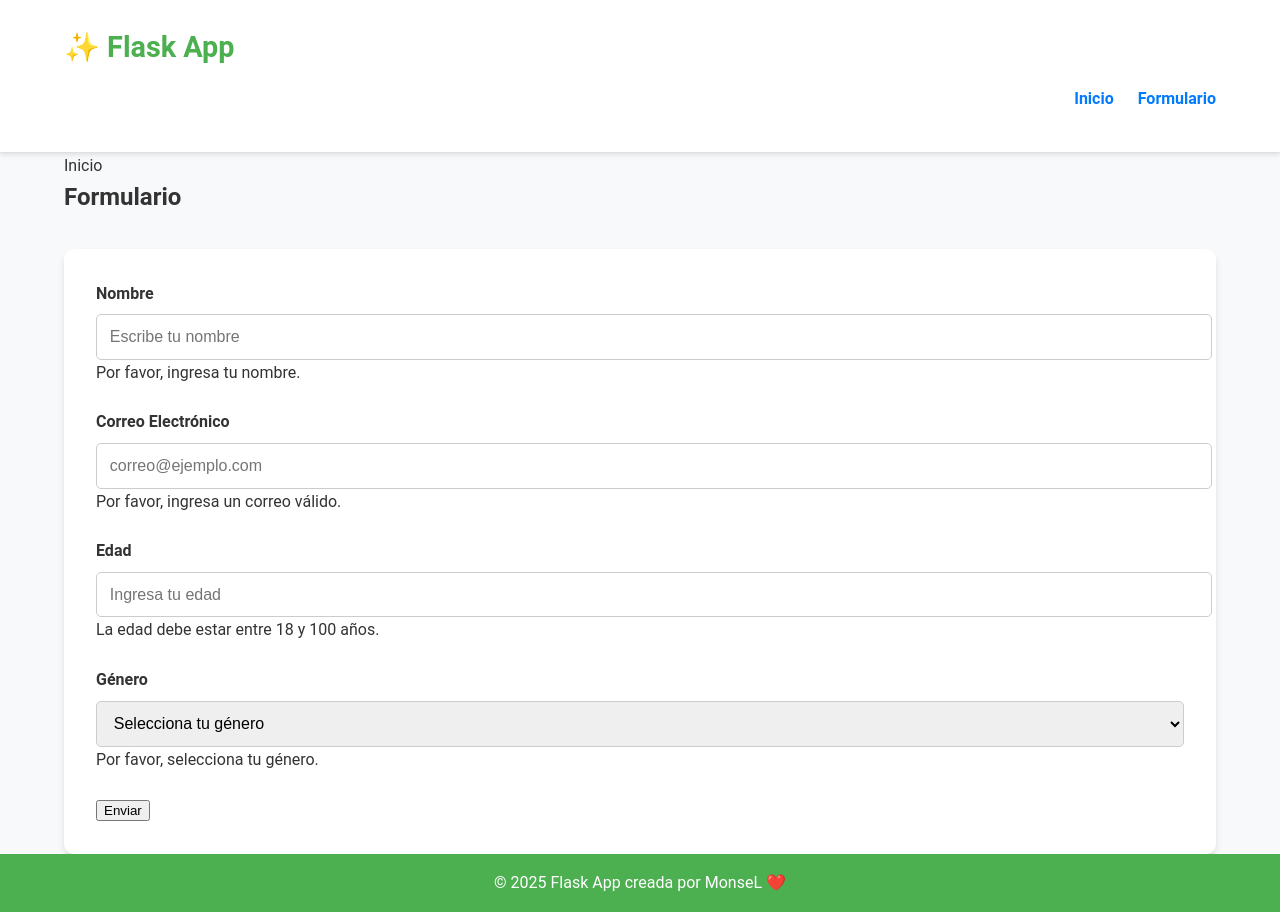
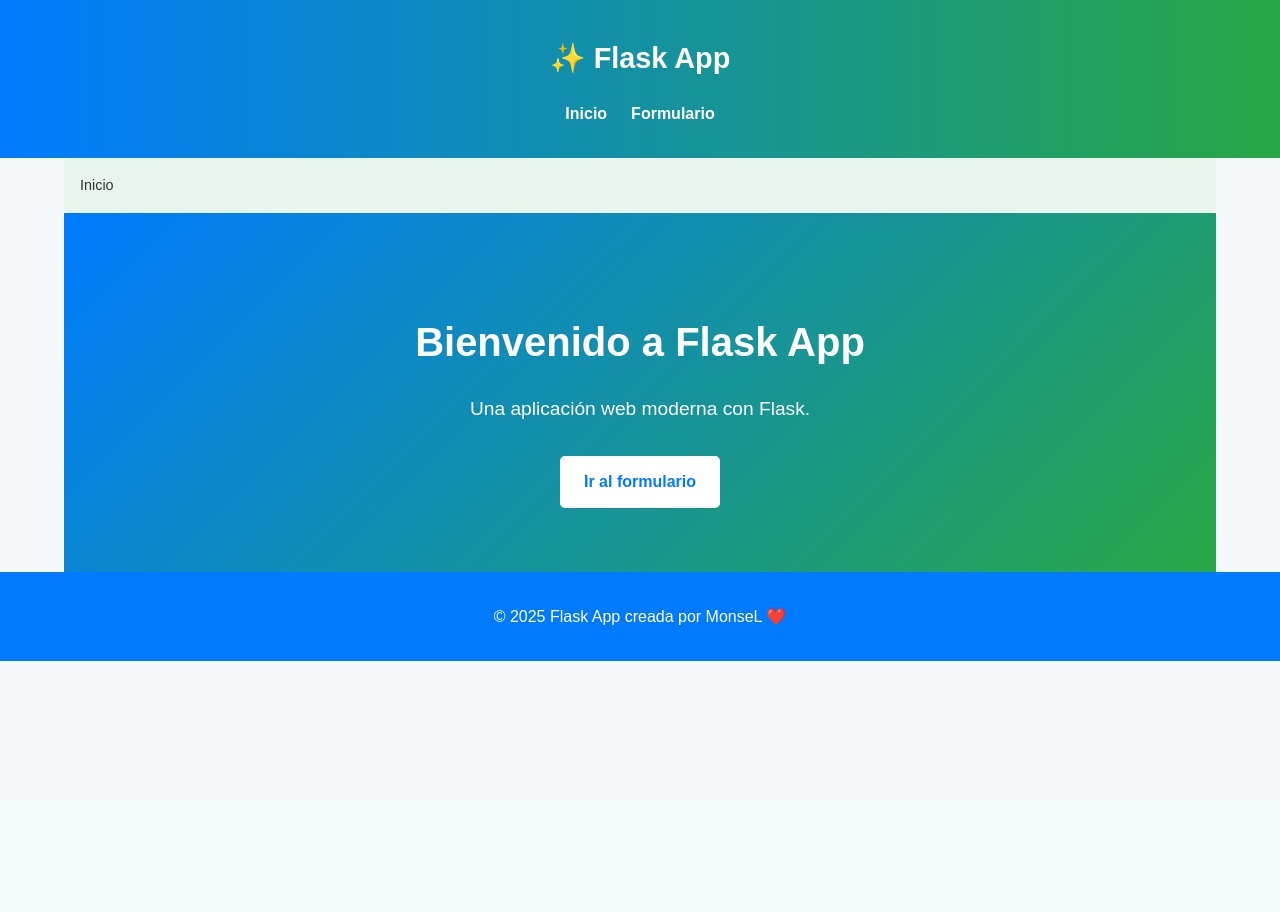
Before and after one commit to MonseLopez/Flask-app, a Flask app: page / in a window 1280 px wide. After the commit the page ends 661 px from the top, so only its background shows below. Run offline with Flask 3, Linux system fonts and the light colour scheme.

Commit message:
Primera versión de mi Flask App

```diff
--- a/app.py
+++ b/app.py
@@ -4,20 +4,23 @@ app = Flask(__name__)
 
 @app.route('/')
 def index():
+    return render_template('index.html')
+
+@app.route('/form', methods=['GET', 'POST'])
+def form():
+    if request.method == 'POST':
+        name = request.form.get('name')
+        email = request.form.get('email')
+        birthdate = request.form.get('birthdate')
+        gender = request.form.get('gender')
+
+        # Validación: Si falta algún campo, redirige a error 400
+        if not name or not email or not birthdate or not gender:
+            return render_template("400.html"), 400  # Retorna código de error 400 (Bad Request)
+
+        return render_template("success.html", name=name)
+
     return render_template('form.html')
-
-@app.route('/form', methods=['POST'])
-def form():
-    name = request.form.get('name')
-    email = request.form.get('email')
-    birthdate = request.form.get('birthdate')
-    gender = request.form.get('gender')
-
-    # Validación: Si falta algún campo, redirige a error 400
-    if not name or not email or not birthdate or not gender:
-        return render_template("400.html"), 400  # Retorna código de error 400 (Bad Request)
-
-    return render_template("success.html", name=name)
 
 @app.errorhandler(400)
 def bad_request_error(error):
--- a/static/css/styles.css
+++ b/static/css/styles.css
@@ -1,19 +1,14 @@
-/* Tipografía y reset */
+/* General */
 body {
-    font-family: 'Roboto', sans-serif;
+    font-family: 'Poppins', sans-serif;
     margin: 0;
     padding: 0;
-    color: #333333;
-    background-color: #f8f9fa;
+    color: #333;
+    background-color: #f4f8fb;
     line-height: 1.6;
 }
 
-h1, h2, p {
-    margin: 0;
-    padding: 0;
-}
-
-/* Estructura */
+/* Contenedor principal */
 .container {
     width: 90%;
     max-width: 1200px;
@@ -22,51 +17,48 @@ h1, h2, p {
 
 /* Header */
 .header {
-    background-color: #ffffff;
-    padding: 1.5rem 0;
-    border-bottom: 1px solid #e0e0e0;
-    box-shadow: 0 2px 5px rgba(0, 0, 0, 0.1);
+    background: linear-gradient(90deg, #007BFF, #28A745);
+    padding: 1rem 0;
+    color: white;
+    text-align: center;
 }
 
 .header .logo {
     font-size: 1.8rem;
     font-weight: bold;
-    color: #4CAF50;
 }
 
+/* Navegación */
 .nav ul {
     display: flex;
-    justify-content: flex-end;
+    justify-content: center;
     list-style: none;
     gap: 1.5rem;
+    padding: 0;
 }
 
 .nav ul li a {
     text-decoration: none;
-    color: #007BFF;
+    color: white;
     font-weight: bold;
     transition: color 0.3s ease;
 }
 
 .nav ul li a:hover {
-    color: #0056b3;
+    text-decoration: underline;
 }
 
 /* Hero */
 .hero {
     text-align: center;
     padding: 4rem 0;
-    background: linear-gradient(135deg, #4CAF50, #007BFF);
+    background: linear-gradient(135deg, #007BFF, #28A745);
     color: white;
 }
 
 .hero h1 {
     font-size: 2.5rem;
     margin-bottom: 1rem;
-}
-
-.hero h1 span {
-    color: #FF6F61;
 }
 
 .hero p {
@@ -76,7 +68,7 @@ h1, h2, p {
 
 .hero .btn {
     padding: 0.8rem 1.5rem;
-    background-color: #ffffff;
+    background-color: white;
     color: #007BFF;
     text-decoration: none;
     font-weight: bold;
@@ -89,12 +81,12 @@ h1, h2, p {
     color: white;
 }
 
-/* Footer */
-.footer {
-    background-color: #4CAF50;
-    color: white;
-    padding: 1rem 0;
-    text-align: center;
+/* Breadcrumbs */
+.breadcrumbs {
+    background: #e9f5ec;
+    padding: 1rem;
+    border-radius: 5px;
+    font-size: 0.9rem;
 }
 
 /* Formulario */
@@ -106,6 +98,11 @@ h1, h2, p {
     margin-top: 2rem;
 }
 
+.form h2 {
+    color: #007BFF;
+    text-align: center;
+}
+
 .form-group {
     margin-bottom: 1.5rem;
 }
@@ -114,7 +111,7 @@ h1, h2, p {
     display: block;
     margin-bottom: 0.5rem;
     font-weight: bold;
-    color: #333333;
+    color: #333;
 }
 
 .form-group input,
@@ -148,7 +145,7 @@ h1, h2, p {
 }
 
 .btn-submit {
-    background-color: #4CAF50;
+    background-color: #28A745;
     color: white;
     font-size: 1rem;
     border: none;
@@ -156,18 +153,13 @@ h1, h2, p {
 }
 
 .btn-submit:hover {
-    background-color: #388E3C;
+    background-color: #1e7e34;
 }
 
-/* Responsive */
-@media (max-width: 768px) {
-    .nav ul {
-        flex-direction: column;
-        gap: 1rem;
-        text-align: center;
-    }
-
-    .hero h1 {
-        font-size: 2rem;
-    }
+/* Footer */
+.footer {
+    background-color: #007BFF;
+    color: white;
+    padding: 1rem 0;
+    text-align: center;
 }
--- a/static/js/script.js
+++ b/static/js/script.js
@@ -1,8 +1,13 @@
-document.getElementById("advancedForm").addEventListener("submit", function (e) {
-    const age = document.getElementById("age").value;
+function validarFormulario() {
+    let name = document.getElementById("name").value.trim();
+    let email = document.getElementById("email").value.trim();
+    let birthdate = document.getElementById("birthdate").value.trim();
+    let gender = document.getElementById("gender").value.trim();
 
-    if (age < 18 || age > 100) {
-        e.preventDefault();
-        alert("Por favor, ingresa una edad válida (18-100 años).");
+    if (!name || !email || !birthdate || !gender) {
+        alert("Todos los campos son obligatorios.");
+        return false;
     }
-});
+
+    return true;
+}
--- a/templates/base.html
+++ b/templates/base.html
@@ -24,21 +24,12 @@
         <div class="breadcrumbs">
             {% block breadcrumbs %}Inicio{% endblock %}
         </div>
-        {% with messages = get_flashed_messages() %}
-        {% if messages %}
-        <div class="flash-messages">
-            {% for message in messages %}
-            <div class="alert">{{ message }}</div>
-            {% endfor %}
-        </div>
-        {% endif %}
-        {% endwith %}
         {% block content %}{% endblock %}
     </main>
 
     <footer class="footer">
         <div class="container">
-            <p>© 2025 Flask App creada por MonseL ❤️ </p>
+            <p>© 2025 Flask App creada por MonseL ❤️</p>
         </div>
     </footer>
 </body>
--- a/templates/form.html
+++ b/templates/form.html
@@ -2,34 +2,38 @@
 
 {% block title %}Formulario{% endblock %}
 
+{% block breadcrumbs %}Inicio > Formulario{% endblock %}
+
 {% block content %}
-<h2 class="form-title">Formulario</h2>
-<form id="form" class="form" method="POST" action="{{ url_for('form') }}">
+    <div class="form">
+        <h2>Registro</h2>
+        <form action="{{ url_for('form') }}" method="POST">
             <div class="form-group">
-        <label for="name">Nombre</label>
-        <input type="text" id="name" name="name" placeholder="Escribe tu nombre" required>
-        <span class="error-message">Por favor, ingresa tu nombre.</span>
+                <label for="name">Nombre:</label>
+                <input type="text" id="name" name="name" required>
             </div>
+
             <div class="form-group">
-        <label for="email">Correo Electrónico</label>
-        <input type="email" id="email" name="email" placeholder="correo@ejemplo.com" required>
-        <span class="error-message">Por favor, ingresa un correo válido.</span>
+                <label for="email">Correo Electrónico:</label>
+                <input type="email" id="email" name="email" required>
             </div>
+
             <div class="form-group">
-        <label for="age">Edad</label>
-        <input type="number" id="age" name="age" placeholder="Ingresa tu edad" min="18" max="100" required>
-        <span class="error-message">La edad debe estar entre 18 y 100 años.</span>
+                <label for="birthdate">Fecha de Nacimiento:</label>
+                <input type="date" id="birthdate" name="birthdate" required>
             </div>
+
             <div class="form-group">
-        <label for="gender">Género</label>
+                <label for="gender">Género:</label>
                 <select id="gender" name="gender" required>
-            <option value="">Selecciona tu género</option>
+                    <option value="">Seleccionar</option>
                     <option value="male">Masculino</option>
                     <option value="female">Femenino</option>
                     <option value="other">Otro</option>
                 </select>
-        <span class="error-message">Por favor, selecciona tu género.</span>
             </div>
-    <button type="submit" class="button">Enviar</button>
+
+            <button type="submit" class="btn btn-submit">Enviar</button>
         </form>
+    </div>
 {% endblock %}
--- a/templates/index.html
+++ b/templates/index.html
@@ -2,12 +2,12 @@
 
 {% block title %}Inicio{% endblock %}
 
+{% block breadcrumbs %}Inicio{% endblock %}
+
 {% block content %}
-<section class="hero">
-    <div class="hero-content">
-        <h2>Bienvenido a Flask App</h2>
-        <p>Explora nuestro formulario avanzado y disfruta de un diseño moderno.</p>
-        <a href="{{ url_for('form') }}" class="button">Ir al formulario</a>
-    </div>
-</section>
+    <section class="hero">
+        <h1>Bienvenido a <span>Flask App</span></h1>
+        <p>Una aplicación web moderna con Flask.</p>
+        <a href="{{ url_for('form') }}" class="btn btn-primary">Ir al formulario</a>
+    </section>
 {% endblock %}
```
Also changed, not shown: templates/400.html (added, +9 -0 lines), templates/error.html (deleted, +0 -11 lines), templates/success.html (added, +9 -0 lines). Lines whose indentation alone changed are shown as unchanged.
